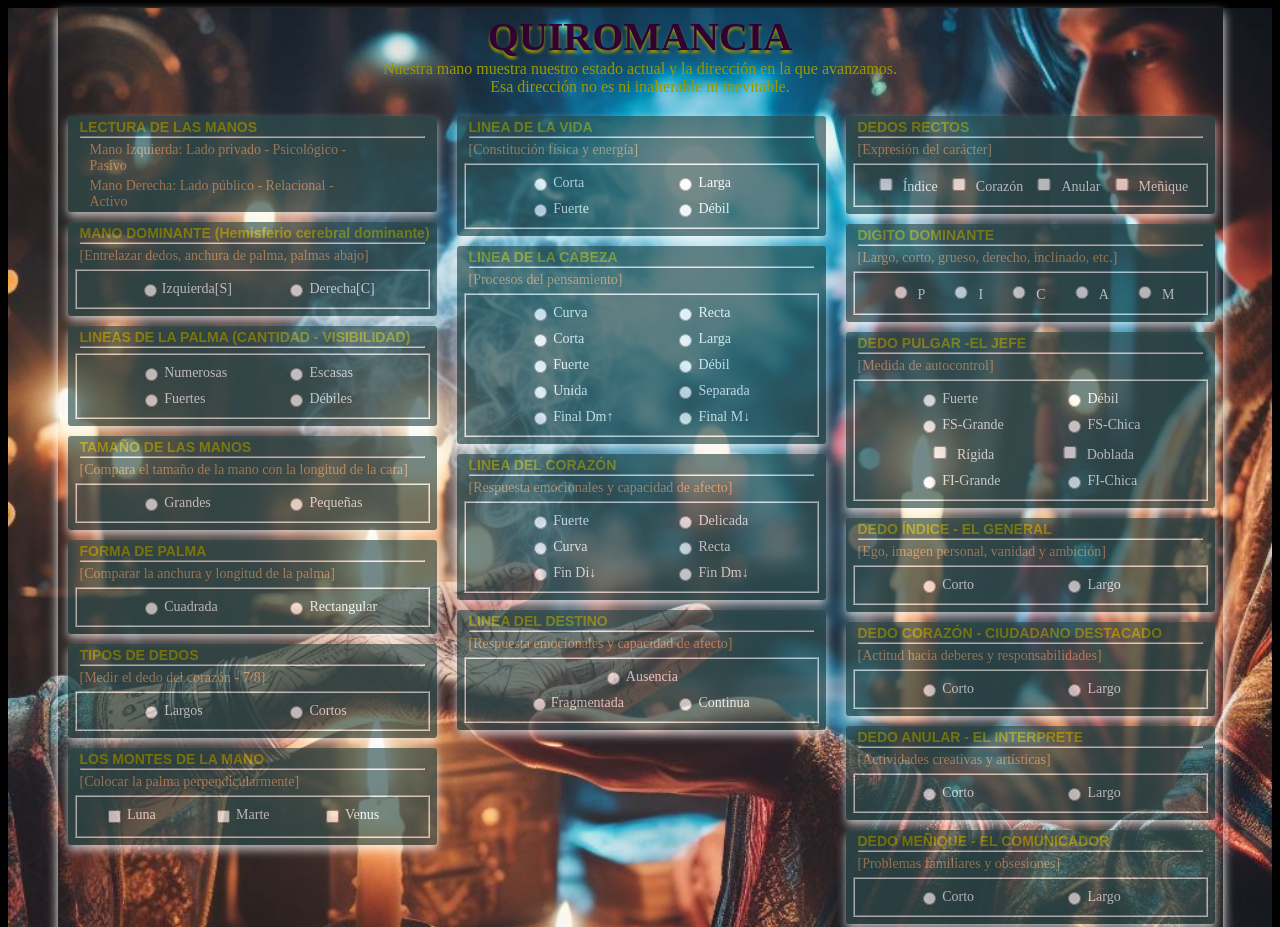
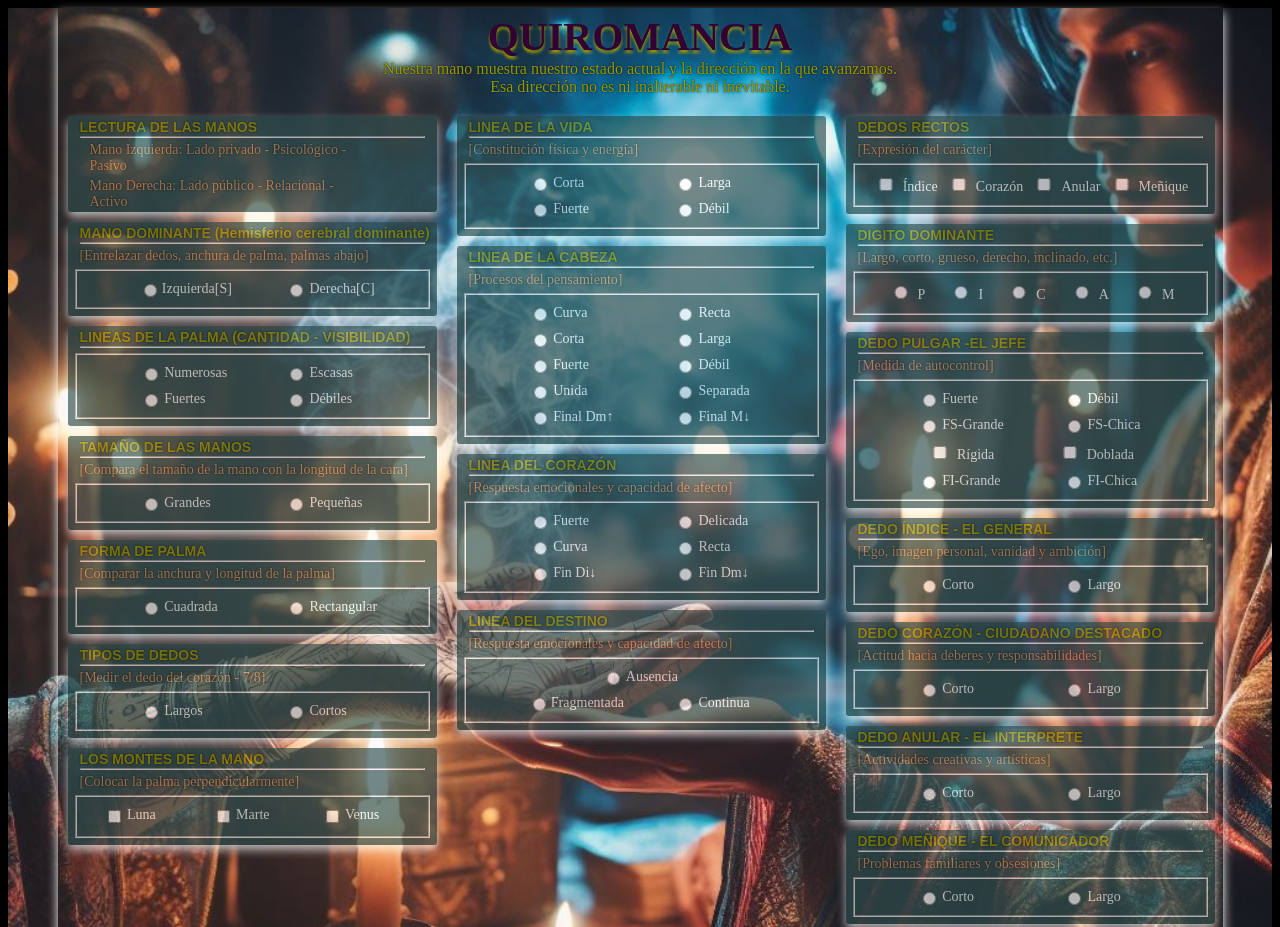
Before and after one commit to Mnemovic/quiromancia, a plain HTML site: page index.html in a window 1280 px wide. Shown: the top 927 px of the page. Drawn offline with Linux system fonts and the light colour scheme; some packages are replaced by stand-ins of ours; a script that the page names is missing.

Commit message:
Add files via upload

```diff
--- a/index.html
+++ b/index.html
@@ -12,7 +12,7 @@
             <header style="display: flex; flex-direction: row; justify-content: space-around;">
                 <div style="display:flex; flex-direction: column; justify-content: center;">
                     <div style="text-align: center; "><h1>QUIROMANCIA</h1></div>
-                    <div style="color: #990; text-align: center; ">
+                    <div style="color: #990; text-align: center; text-shadow: 0px 0px 2px black; ">
                         Nuestra mano muestra nuestro estado actual y la dirección en la que avanzamos. <br> Esa dirección no es ni inalterable ni inevitable.
                     </div>
                 </div>
--- a/styles.css
+++ b/styles.css
@@ -14,6 +14,7 @@ body
     width: 1165px;
     height: 100%;
     margin: auto;
+    border: 0;
     -webkit-box-shadow: 0px 5px 10px 0px white;
     -moz-box-shadow:    0px 5px 10px 0px white;
     box-shadow:         0px 5px 10px 0px white;
@@ -35,9 +36,9 @@ h1          {   display: inline; font-size: 40px; color: #303; text-shadow: 0 3p
 
 section     {   display: flex;  flex-direction: column; }
 
-h4          {   display: inline; font-family: fantasy; font-size: 14px; color: #990; margin-left: 10px; }
+h4          {   display: inline; font-family: fantasy; font-size: 14px; color: #990; margin-left: 10px; text-shadow: 0px 0px 2px black;}
 
-.ayuda      {  color: #C96; font-size: 14px; margin: 4px 4px 0px 0px; padding-left: 10px;}
+.ayuda      {  color: #C96; font-size: 14px; margin: 4px 4px 0px 0px; padding-left: 10px;   text-shadow: 0px 0px 2px black;}
 
 p           {   color: #660044; font-size: 14px; margin: 4px; padding-left: 0px;   }
 
```
